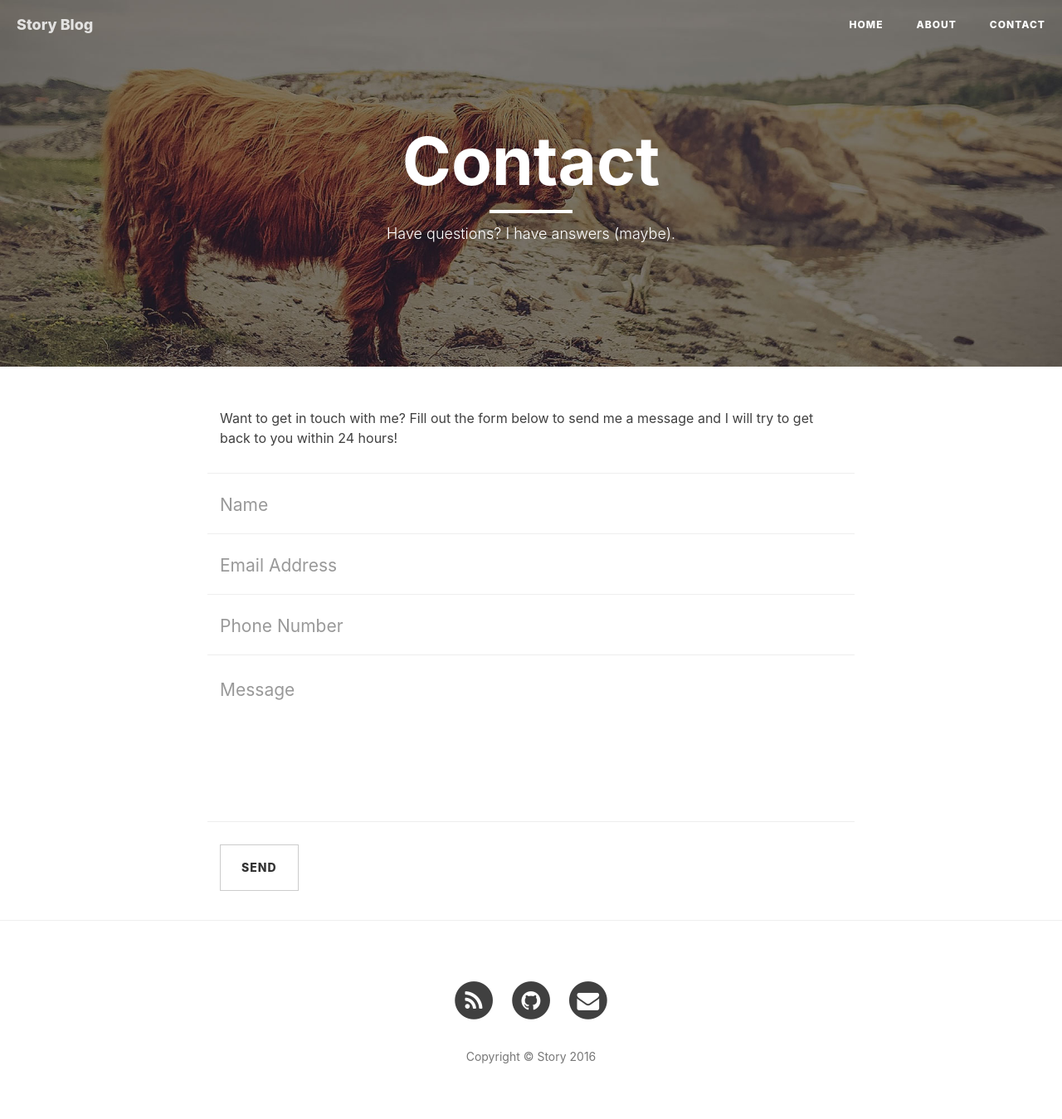
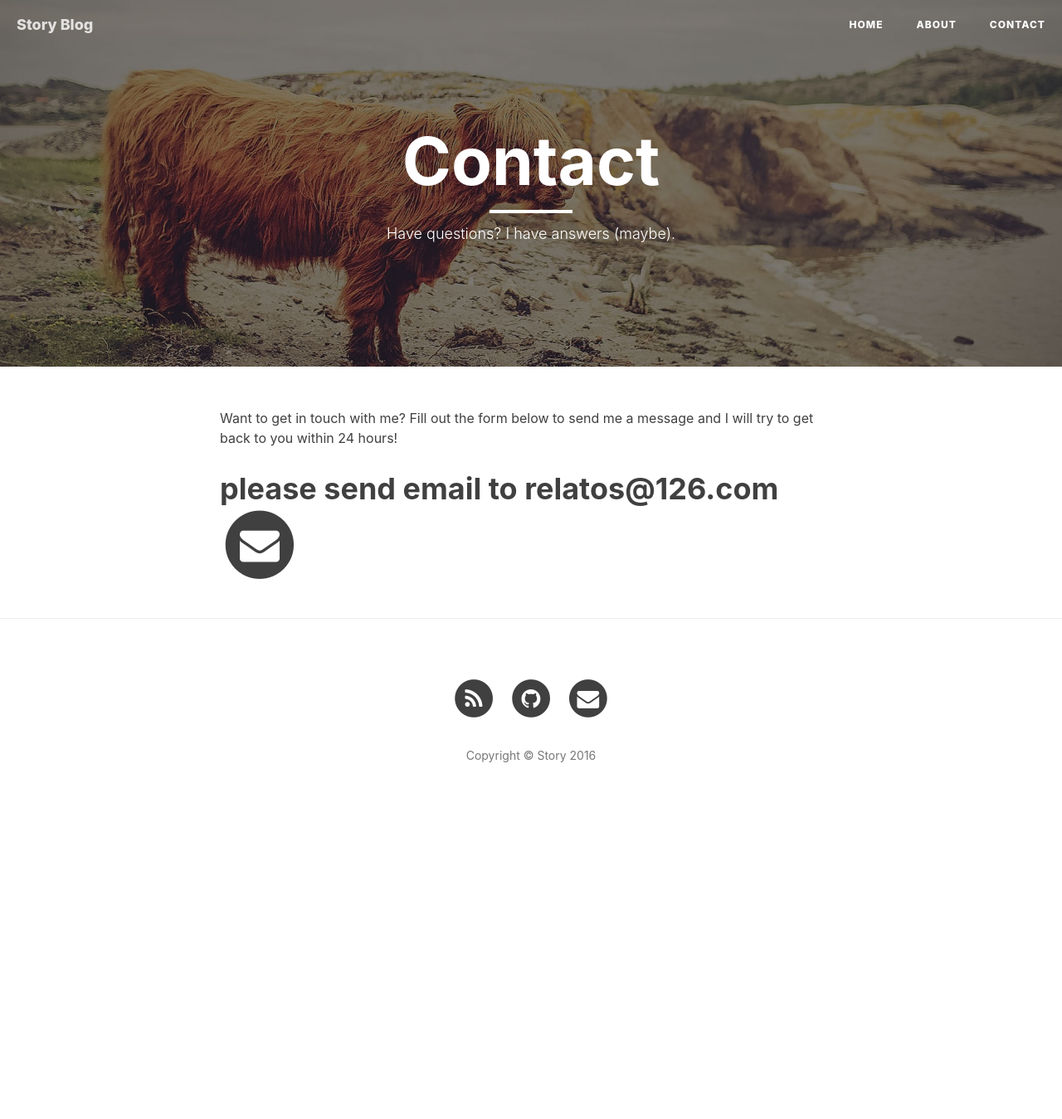
Before and after one commit to relatos/story, a Jekyll site: the page built from contact.html, in a window 1280 px wide. Shown: the whole page at 83% size. Built offline with Jekyll 4.4.1, drawn with Linux system fonts in a browser that asks for light colours; nearby versions of some CDN libraries; after the commit the page ends 986 px from its top, so only the background shows below that.

Commit message:
add email

```diff
--- a/_config.yml
+++ b/_config.yml
@@ -1,7 +1,7 @@
 # Site settings
 title: Story Blog
 header-img: img/home-bg.jpg
-email: cloudfavorites@126.com
+email: relatos@126.com
 copyright_name: Story
 description: "this is share sotory website!"
 baseurl: ""
@@ -9,7 +9,7 @@ url: "http://liuyue.ren"
 #twitter_username: SBootstrap
 github_username:  relatos
 #facebook_username:  StartBootstrap
-email_username:  cloudfavorites@126.com
+email_username:  relatos@126.com
 
 # Google Analytics
 # To enable google analytics, uncomment below line with a valid Google Tracking ID
--- a/contact.html
+++ b/contact.html
@@ -9,40 +9,17 @@ header-img: "img/contact-bg.jpg"
 <!-- Contact Form - Enter your email address on line 19 of the mail/contact_me.php file to make this form work. -->
 <!-- WARNING: Some web hosts do not allow emails to be sent through forms to common mail hosts like Gmail or Yahoo. It's recommended that you use a private domain email address! -->
 <!-- NOTE: To use the contact form, your site must be on a live web host with PHP! The form will not work locally! -->
-<form name="sentMessage" id="contactForm" novalidate>
-    <div class="row control-group">
-        <div class="form-group col-xs-12 floating-label-form-group controls">
-            <label>Name</label>
-            <input type="text" class="form-control" placeholder="Name" id="name" required data-validation-required-message="Please enter your name.">
-            <p class="help-block text-danger"></p>
-        </div>
-    </div>
-    <div class="row control-group">
-        <div class="form-group col-xs-12 floating-label-form-group controls">
-            <label>Email Address</label>
-            <input type="email" class="form-control" placeholder="Email Address" id="email" required data-validation-required-message="Please enter your email address.">
-            <p class="help-block text-danger"></p>
-        </div>
-    </div>
-    <div class="row control-group">
-        <div class="form-group col-xs-12 floating-label-form-group controls">
-            <label>Phone Number</label>
-            <input type="tel" class="form-control" placeholder="Phone Number" id="phone" required data-validation-required-message="Please enter your phone number.">
-            <p class="help-block text-danger"></p>
-        </div>
-    </div>
-    <div class="row control-group">
-        <div class="form-group col-xs-12 floating-label-form-group controls">
-            <label>Message</label>
-            <textarea rows="5" class="form-control" placeholder="Message" id="message" required data-validation-required-message="Please enter a message."></textarea>
-            <p class="help-block text-danger"></p>
-        </div>
-    </div>
-    <br>
-    <div id="success"></div>
-    <div class="row">
-        <div class="form-group col-xs-12">
-            <button type="submit" class="btn btn-default">Send</button>
-        </div>
-    </div>
-</form>
+
+
+<h1>
+     please send email to relatos@126.com
+
+    <a href="mailto:relatos@126.com">
+        <span class="fa-stack fa-lg">
+            <i class="fa fa-circle fa-stack-2x"></i>
+            <i class="fa fa-envelope fa-stack-1x fa-inverse"></i>
+        </span>
+    </a>
+
+
+<h1>
```
Also changed, not shown: 1 other file.
